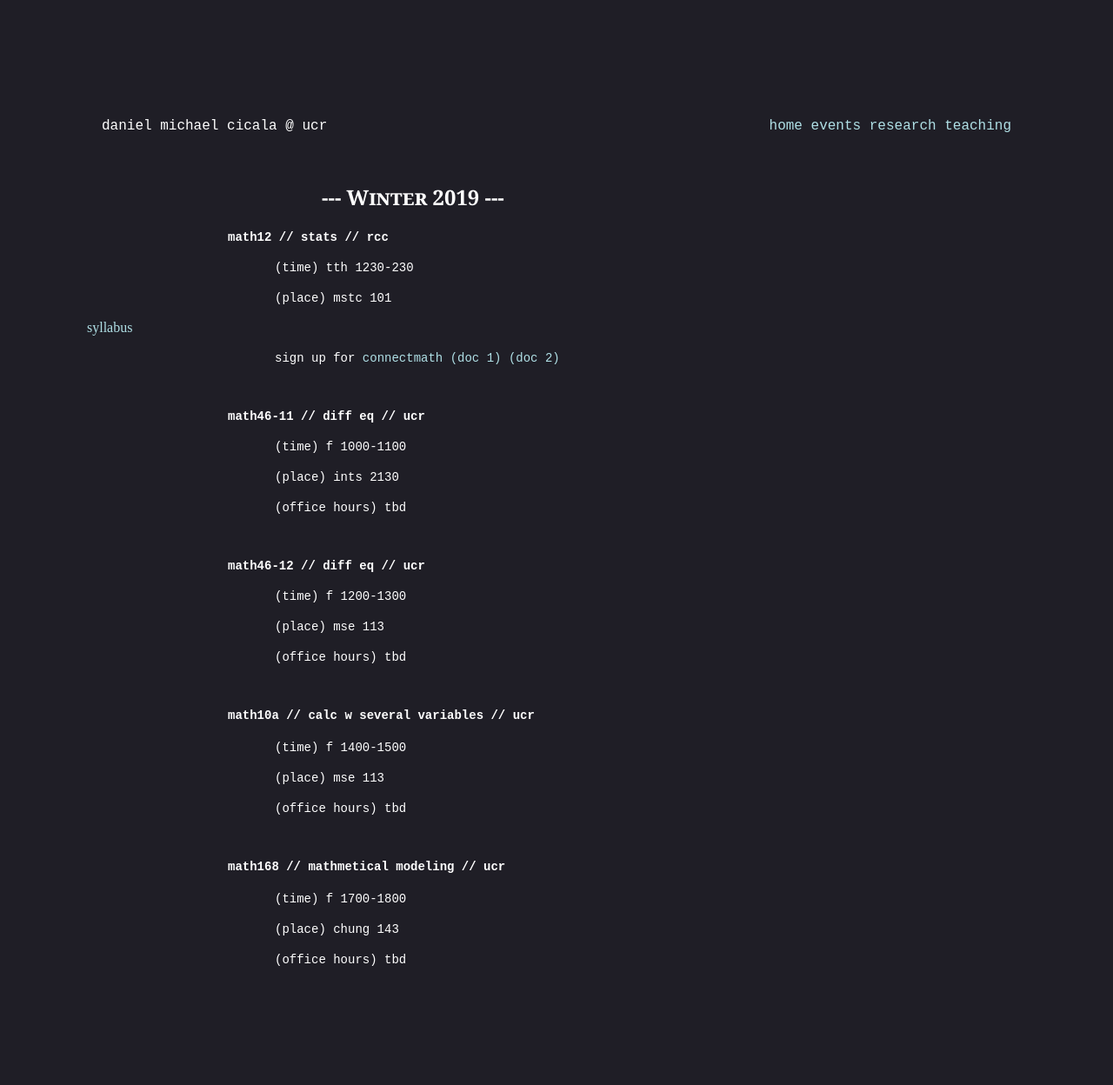
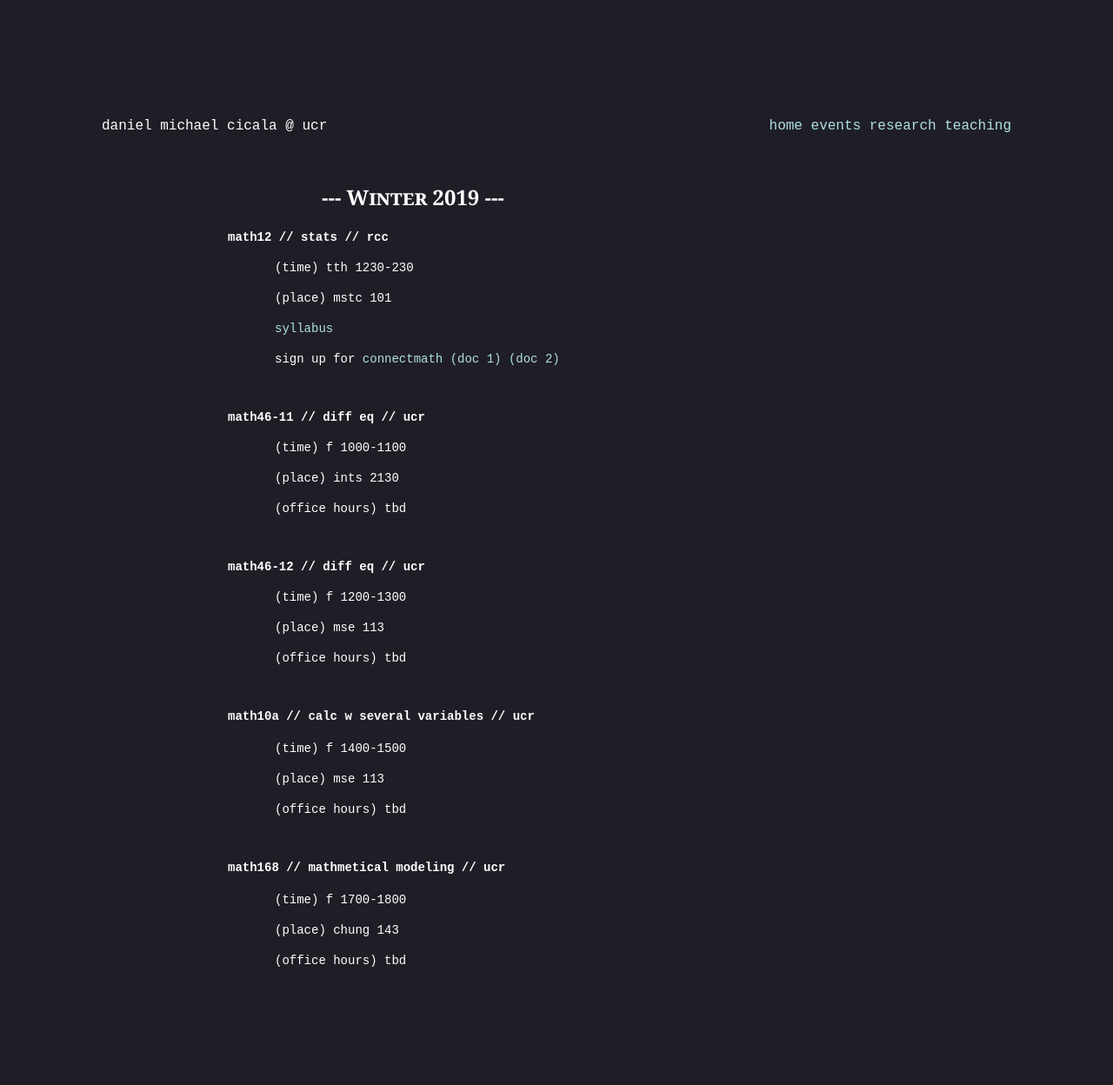
Before and after one commit to danielmichaelcicala/danielmichaelcicala.github.io, a Jekyll site: the page built from teaching/index.html, in a window 1280 px wide. Shown: the whole page at 87% size. Built offline with Jekyll 4.4.1, drawn with Linux system fonts in a browser that asks for light colours.

Commit message:
fit syl tab for stats

```diff
--- a/teaching/index.html
+++ b/teaching/index.html
@@ -11,6 +11,7 @@ title: teaching
     <p class="notab"> <b> math12 // stats // rcc </b> </p>
     <p class="tab"> (time) tth 1230-230 </p>
     <p class="tab"> (place) mstc 101 </p>
+    <p class="tab">
         <a href="/danielmichaelcicala.github.io/img/stat_syl.pdf"
 	   target="_blank"> syllabus </a> </p>
     <p class="tab"> sign up for
```
